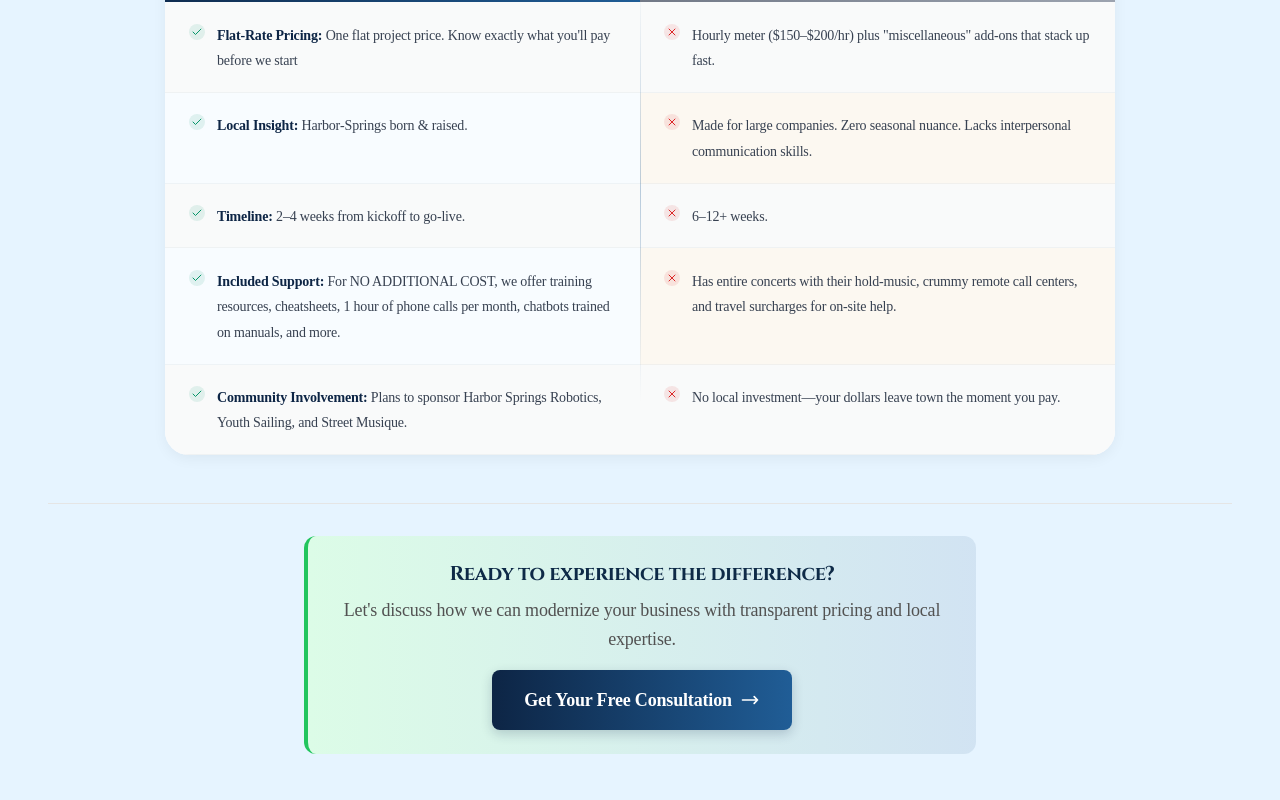
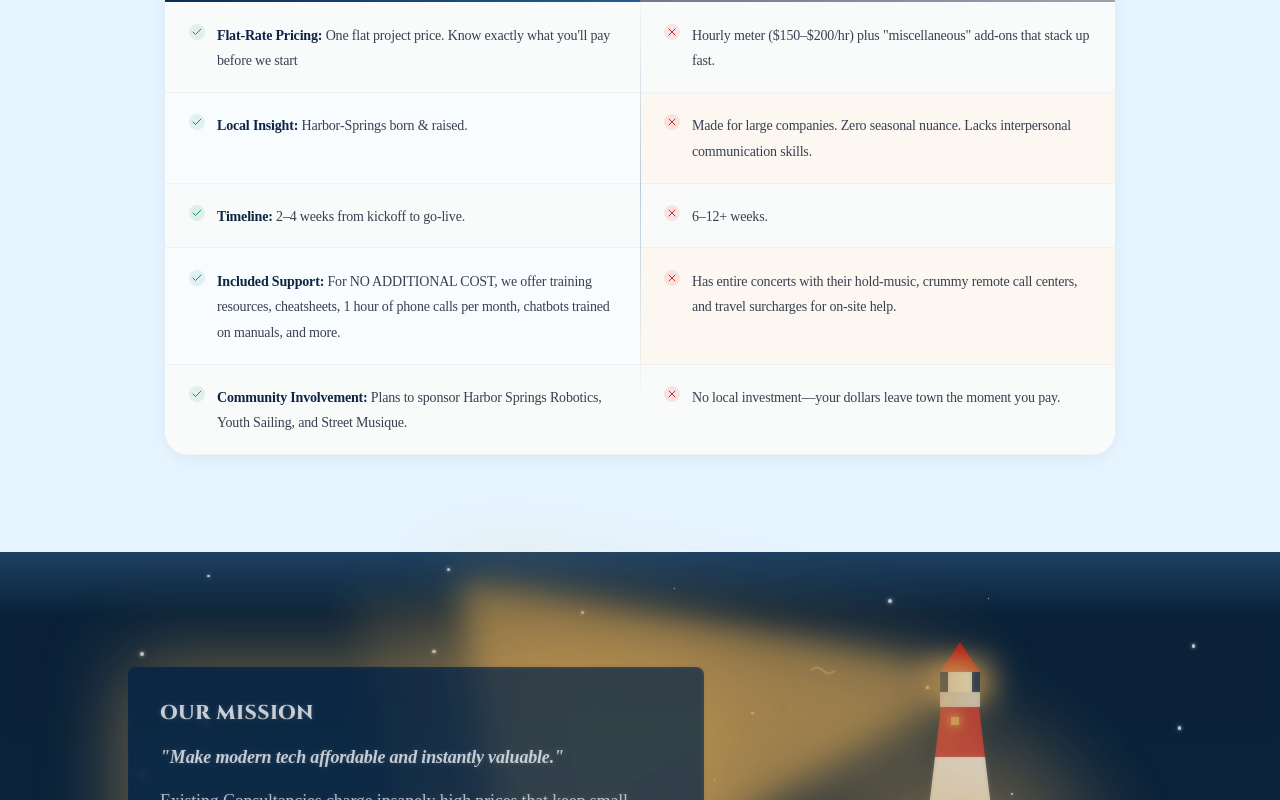
Before and after one commit to samuelih/HarborTechWebsite, a Next.js app: page / in a window 1280 px wide. Shown: the part 2000-2800 px from the top of the page. Built offline with nearby package versions, Linux system fonts and the light colour scheme; a web font is replaced by a local one.

Commit message:
Update About, Hero, and Header components for improved readability and layout. Adjust text colors for better visibility, enhance mobile navigation button styles, and remove redundant elements from the Why Choose Us section to streamline the user experience.

```diff
--- a/app/about/page.tsx
+++ b/app/about/page.tsx
@@ -182,16 +182,13 @@ const AboutPage = () => {
                 />
                 <div className="absolute inset-0 bg-gradient-to-t from-black/80 to-transparent flex items-end">
                   <div className="p-4 text-white">
-                    <h3 className="font-display font-bold text-xl">Sam Harrell</h3>
+                    <h3 className="font-display font-bold text-xl text-white">Sam Harrell</h3>
                     <p className="text-white/90">Co-Founder & Technology Specialist</p>
                   </div>
                 </div>
               </div>
               <div className="p-4 sm:p-6 flex-grow">
                 <p className="text-primary-navy mb-4">University of Michigan student studying robotics and computer science, bringing technical expertise, innovative solutions, and interpersonal communication to Harbor Springs businesses.</p>
-                <div className="flex flex-wrap gap-2">
-                  <span className="bg-nautical-azure/20 text-nautical-deepBlue text-sm py-1 px-3 rounded-full">Computer Science</span>
-                </div>
               </div>
             </div>
 
@@ -207,16 +204,13 @@ const AboutPage = () => {
                 />
                 <div className="absolute inset-0 bg-gradient-to-t from-black/80 to-transparent flex items-end">
                   <div className="p-4 text-white">
-                    <h3 className="font-display font-bold text-xl">Max Bassett</h3>
+                    <h3 className="font-display font-bold text-xl text-white">Max Bassett</h3>
                     <p className="text-white/90">Co-Founder & Data Analytics Specialist</p>
                   </div>
                 </div>
               </div>
               <div className="p-4 sm:p-6 flex-grow">
                 <p className="mb-4">University of Michigan student studying data analytics, policy, and business, translating data into actionable business insights for local retailers.</p>
-                <div className="flex flex-wrap gap-2">
-                  <span className="bg-nautical-azure/20 text-nautical-deepBlue text-sm py-1 px-3 rounded-full">Business</span>
-                </div>
               </div>
             </div>
           </div>
--- a/app/components/home/Hero.tsx
+++ b/app/components/home/Hero.tsx
@@ -82,7 +82,7 @@ const Hero = () => {
             <div className="bg-black/25 backdrop-blur-sm rounded-xl p-4 sm:p-6 mx-auto max-w-4xl mb-6">
               <h1 className="text-2xl sm:text-3xl md:text-4xl lg:text-5xl xl:text-6xl font-display font-bold leading-tight text-center">
                 <span className="text-white">We are</span>{" "}
-                <span className="text-accent-gold font-bold">
+                <span className="text-accent-gold font-bold whitespace-nowrap">
                   Harbor Technology Consulting
                 </span>
               </h1>
--- a/app/components/home/WhyChooseUsSection.tsx
+++ b/app/components/home/WhyChooseUsSection.tsx
@@ -219,26 +219,7 @@ const WhyChooseUsSection = () => {
         </div>
       </div>
 
-      {/* Bottom CTA */}
-      <div className="text-center mt-12 pt-8 border-t border-neutral-200">
-        <div className="bg-gradient-to-r from-green-100 to-primary-blue/10 rounded-xl p-6 border-l-4 border-green-500 max-w-2xl mx-auto">
-          <h3 className="text-xl font-display font-bold text-nautical-navy mb-2">
-            Ready to experience the difference?
-          </h3>
-          <p className="text-neutral-600 mb-4">
-            Let's discuss how we can modernize your business with transparent pricing and local expertise.
-          </p>
-          <a
-            href="/contact"
-            className="btn-primary btn-large inline-flex items-center gap-2"
-          >
-            Get Your Free Consultation
-            <svg className="w-5 h-5" fill="none" stroke="currentColor" viewBox="0 0 24 24">
-              <path strokeLinecap="round" strokeLinejoin="round" strokeWidth={2} d="M17 8l4 4m0 0l-4 4m4-4H3" />
-            </svg>
-          </a>
-        </div>
-      </div>
+
     </section>
   );
 };
--- a/app/components/layout/Header.tsx
+++ b/app/components/layout/Header.tsx
@@ -246,11 +246,11 @@ const Header = () => {
         </nav>
 
         {/* Mobile navigation - flex container for let's talk button and hamburger */}
-        <div className="md:hidden flex items-center space-x-3">
+        <div className="md:hidden flex items-center justify-center space-x-3 h-full">
           {/* Let's Talk button - visible on mobile */}
           <Link
             href="/contact"
-            className="btn-primary text-sm font-cinzel flex items-center px-3 py-2"
+            className="btn-primary text-sm font-cinzel flex items-center justify-center px-3 py-2 h-10"
             onMouseEnter={() => setIsHovered(true)}
             onMouseLeave={() => setIsHovered(false)}
           >
@@ -270,13 +270,13 @@ const Header = () => {
 
           {/* Mobile menu button */}
           <button
-            className="relative flex items-center p-2 focus:outline-none group"
+            className="relative flex items-center justify-center p-2 focus:outline-none group h-10 w-10"
             onClick={toggleMenu}
             aria-label={isMenuOpen ? "Close menu" : "Open menu"}
             aria-expanded={isMenuOpen}
             aria-controls="mobile-menu"
           >
-            <div className="relative w-6 h-6">
+            <div className="relative w-6 h-6 flex items-center justify-center">
               <span className={`absolute w-6 h-0.5 ${getHamburgerColor()} transform transition-transform duration-300 ${isMenuOpen ? 'rotate-45 translate-y-0' : '-translate-y-2'}`}></span>
               <span className={`absolute w-6 h-0.5 ${getHamburgerColor()} transform transition-opacity duration-300 ${isMenuOpen ? 'opacity-0' : 'opacity-100'}`}></span>
               <span className={`absolute w-6 h-0.5 ${getHamburgerColor()} transform transition-transform duration-300 ${isMenuOpen ? '-rotate-45 translate-y-0' : 'translate-y-2'}`}></span>
--- a/app/contact/page.tsx
+++ b/app/contact/page.tsx
@@ -60,7 +60,7 @@ const ContactPage = () => {
                 <span className="absolute -bottom-1 left-0 w-full h-1 bg-accent-gold/70"></span>
               </span>
               {" "}
-              <span className="text-accent-gold">and connect</span>
+              <span className="text-accent-gold">and connect.</span>
             </h1>
             <p className="text-white/90 text-lg md:text-xl mb-10 max-w-2xl mx-auto">
               Ready to navigate to smoother technological waters? Let us know how we can help chart your course to retail success.
```
